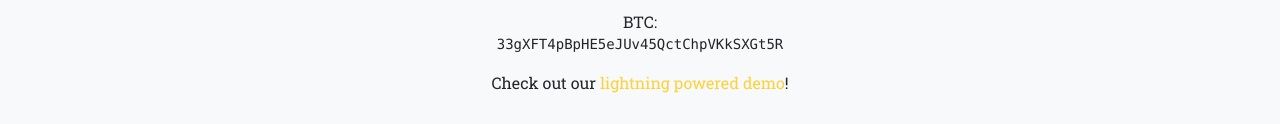
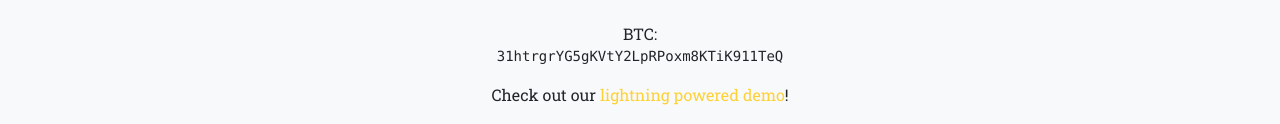
Before and after one commit to BOB-Chicago/bob-chi.org, a plain HTML site: page public/index.html in a window 1280 px wide. Shown: the part 4571-4695 px from the top of the page. Drawn offline with Linux system fonts and the light colour scheme; a web font is replaced by a local one.

Commit message:
updates donation address

```diff
--- a/public/index.html
+++ b/public/index.html
@@ -368,7 +368,7 @@ BOB events should feel welcoming and inclusive to everybody.</p>
 				</div>
 				<div class="row">
           <div class="col-lg-12 text-center">
-            BTC: <a href="bitcoin:33gXFT4pBpHE5eJUv45QctChpVKkSXGt5R?message=BOBChicago"><pre>33gXFT4pBpHE5eJUv45QctChpVKkSXGt5R</pre></a>
+            BTC: <a href="bitcoin:31htrgrYG5gKVtY2LpRPoxm8KTiK911TeQ?message=BOBChicago"><pre>31htrgrYG5gKVtY2LpRPoxm8KTiK911TeQ</pre></a>
 					</div>
 				</div>
 				<div class="row">
```
Also changed, not shown: public/img/address.qr.png.
